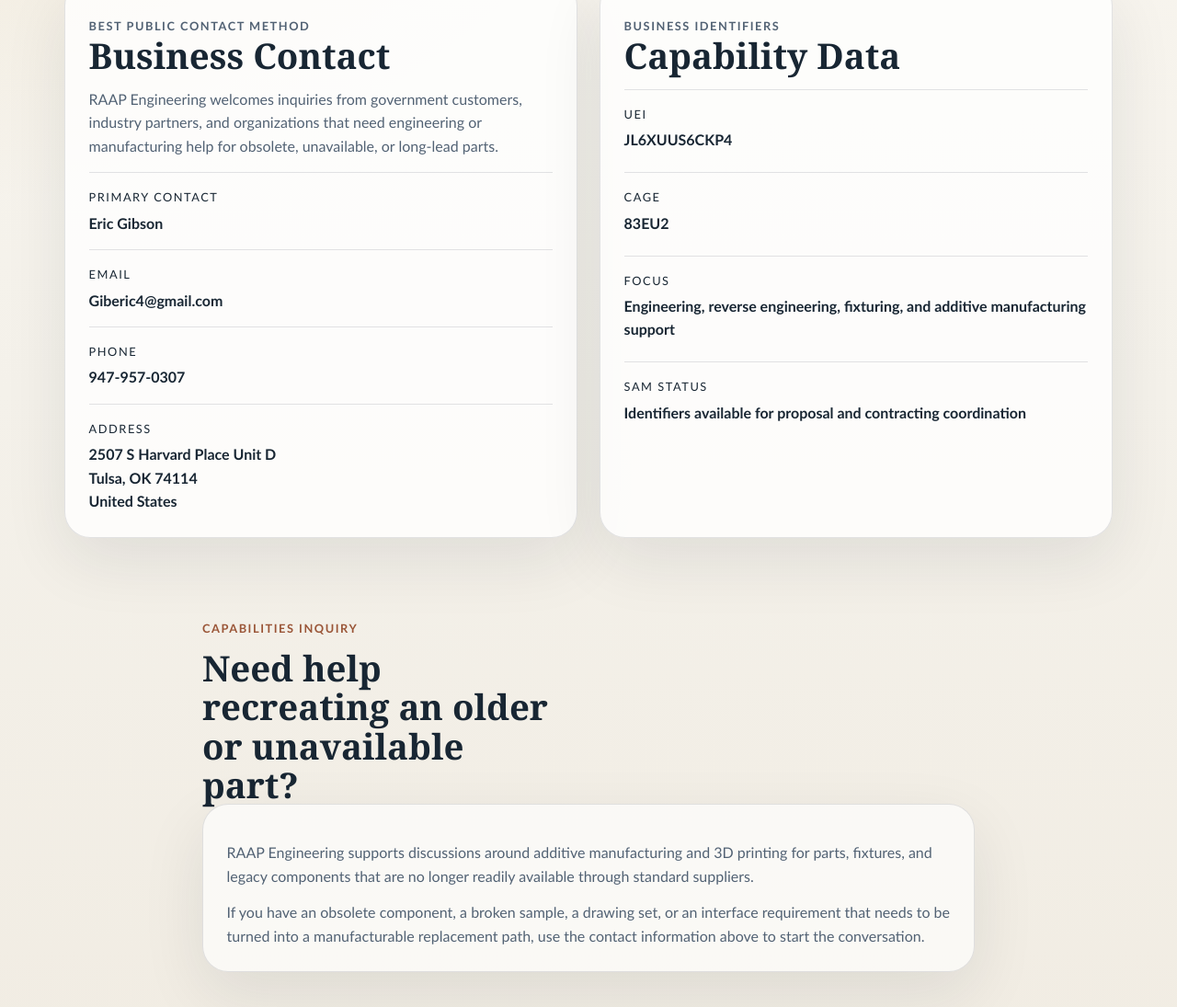
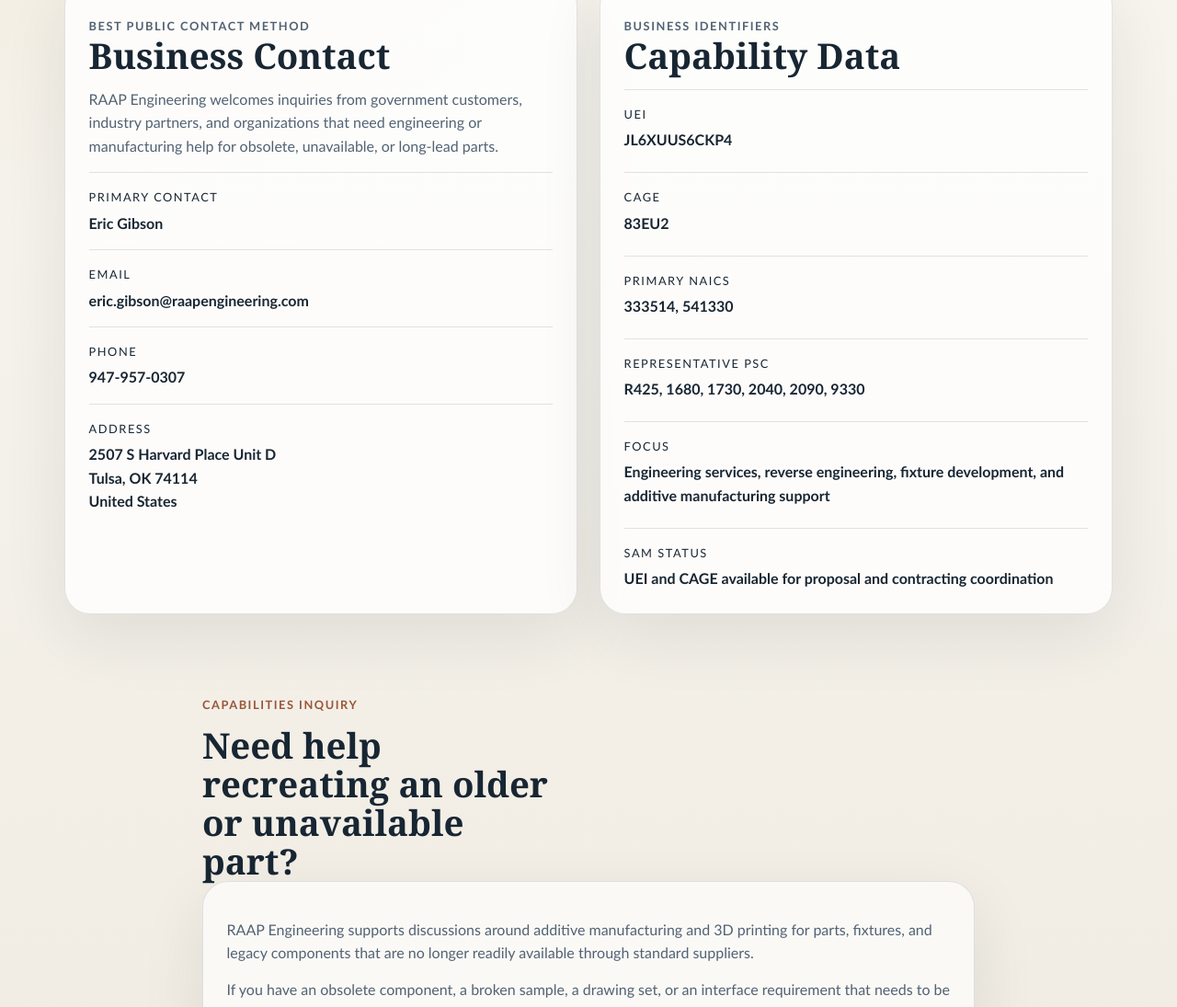
Before and after one commit to giberic4/raap-engineering-site, a plain HTML site: page contact.html in a window 1280 px wide. Shown: the part 609-1704 px from the top of the page at 92% size. Drawn offline with Linux system fonts and the light colour scheme.

Commit message:
Update RAAP contact page business details

```diff
--- a/contact.html
+++ b/contact.html
@@ -56,7 +56,7 @@
           </div>
           <div class="contact-detail">
             <span>Email</span>
-            <strong>Giberic4@gmail.com</strong>
+            <strong>eric.gibson@raapengineering.com</strong>
           </div>
           <div class="contact-detail">
             <span>Phone</span>
@@ -81,12 +81,20 @@
               <strong>83EU2</strong>
             </div>
             <div>
+              <span>Primary NAICS</span>
+              <strong>333514, 541330</strong>
+            </div>
+            <div>
+              <span>Representative PSC</span>
+              <strong>R425, 1680, 1730, 2040, 2090, 9330</strong>
+            </div>
+            <div>
               <span>Focus</span>
-              <strong>Engineering, reverse engineering, fixturing, and additive manufacturing support</strong>
+              <strong>Engineering services, reverse engineering, fixture development, and additive manufacturing support</strong>
             </div>
             <div>
               <span>SAM Status</span>
-              <strong>Identifiers available for proposal and contracting coordination</strong>
+              <strong>UEI and CAGE available for proposal and contracting coordination</strong>
             </div>
           </div>
         </article>
```
